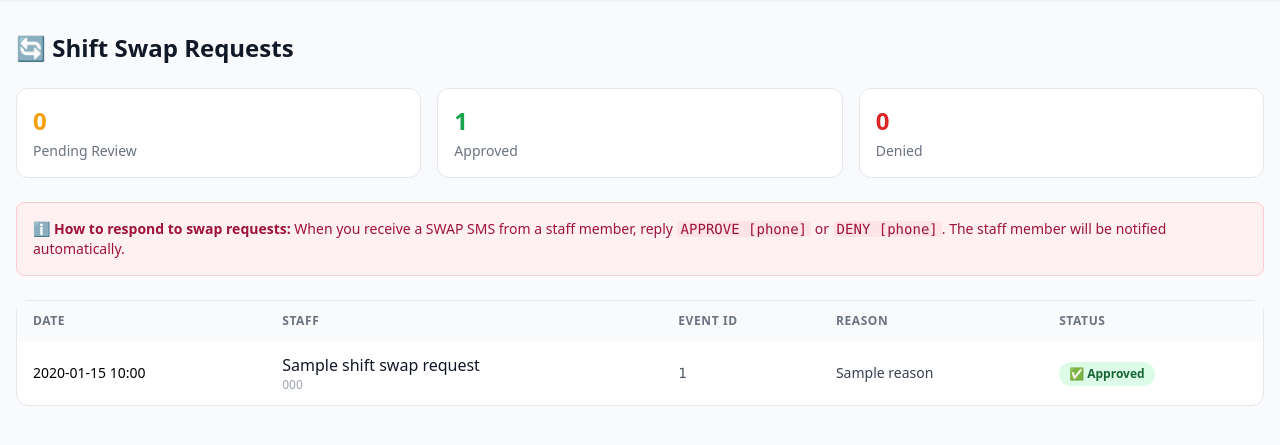
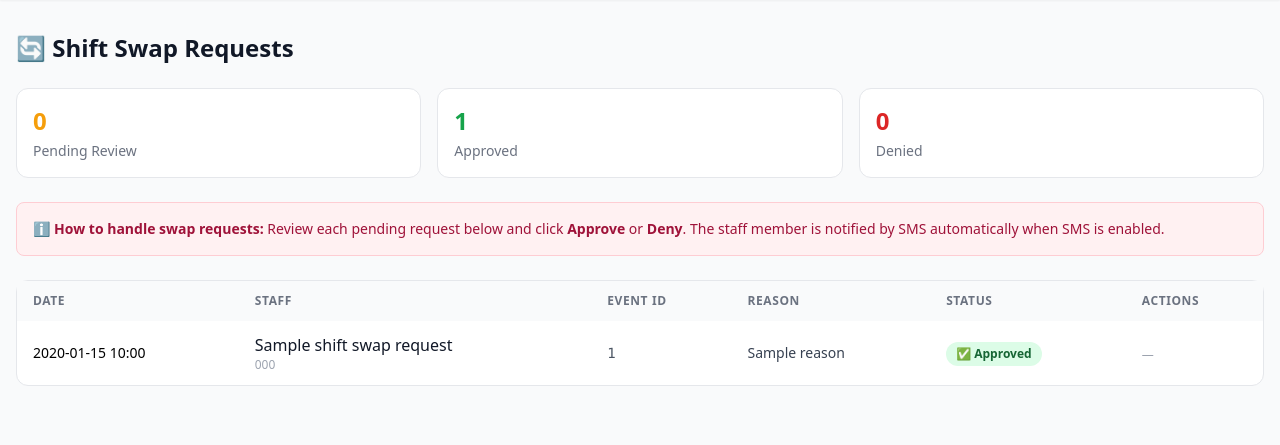
Before and after one commit to wavesurgeai-art/venuehr, a Flask app: page /admin/swaps in a window 1280 px wide. Shown: the part 53-498 px from the top of the page. Run offline with Flask 3, Linux system fonts and the light colour scheme; the visitor is signed in with stand-in values (Sample User, id 1); a database or web service that is not in the repository returns one stand-in record (values such as "Sample title"); parts of the project's set-up code (start-up, migrations or seed data) failed here and were passed over; some libraries are stand-ins or nearby versions.

Commit message:
Update admin_swaps.html

```diff
--- a/templates/admin_swaps.html
+++ b/templates/admin_swaps.html
@@ -23,9 +23,8 @@
 
 {# How to respond reminder #}
 <div class="bg-rose-50 border border-rose-200 rounded-lg p-4 mb-6 text-sm text-rose-800">
-    <strong>ℹ️ How to respond to swap requests:</strong> When you receive a SWAP SMS from a staff member,
-    reply <code class="bg-rose-100 px-1 rounded">APPROVE [phone]</code> or <code class="bg-rose-100 px-1 rounded">DENY [phone]</code>.
-    The staff member will be notified automatically.
+    <strong>ℹ️ How to handle swap requests:</strong> Review each pending request below and click
+    <strong>Approve</strong> or <strong>Deny</strong>. The staff member is notified by SMS automatically when SMS is enabled.
 </div>
 
 <div class="bg-white rounded-xl border border-gray-200">
@@ -38,6 +37,7 @@
                 <th class="text-left px-4 py-3 text-xs font-semibold text-gray-500 uppercase tracking-wider">Event ID</th>
                 <th class="text-left px-4 py-3 text-xs font-semibold text-gray-500 uppercase tracking-wider">Reason</th>
                 <th class="text-left px-4 py-3 text-xs font-semibold text-gray-500 uppercase tracking-wider">Status</th>
+                <th class="text-left px-4 py-3 text-xs font-semibold text-gray-500 uppercase tracking-wider">Actions</th>
             </tr>
         </thead>
         <tbody class="divide-y divide-gray-100">
@@ -59,6 +59,20 @@
                     <span class="inline-flex items-center gap-1 px-2.5 py-1 rounded-full text-xs font-semibold bg-red-100 text-red-800">❌ Denied</span>
                     {% endif %}
                 </td>
+                <td class="px-4 py-3 whitespace-nowrap">
+                    {% if swap.status == 'pending' %}
+                    <div class="flex gap-2">
+                        <form method="POST" action="{{ url_for('update_swap', swap_id=swap.swap_id, action='approve') }}">
+                            <button type="submit" class="px-3 py-1 rounded-lg text-xs font-medium bg-green-600 text-white hover:bg-green-700">Approve</button>
+                        </form>
+                        <form method="POST" action="{{ url_for('update_swap', swap_id=swap.swap_id, action='deny') }}">
+                            <button type="submit" class="px-3 py-1 rounded-lg text-xs font-medium bg-red-600 text-white hover:bg-red-700">Deny</button>
+                        </form>
+                    </div>
+                    {% else %}
+                    <span class="text-xs text-gray-400">—</span>
+                    {% endif %}
+                </td>
             </tr>
             {% endfor %}
         </tbody>
```
